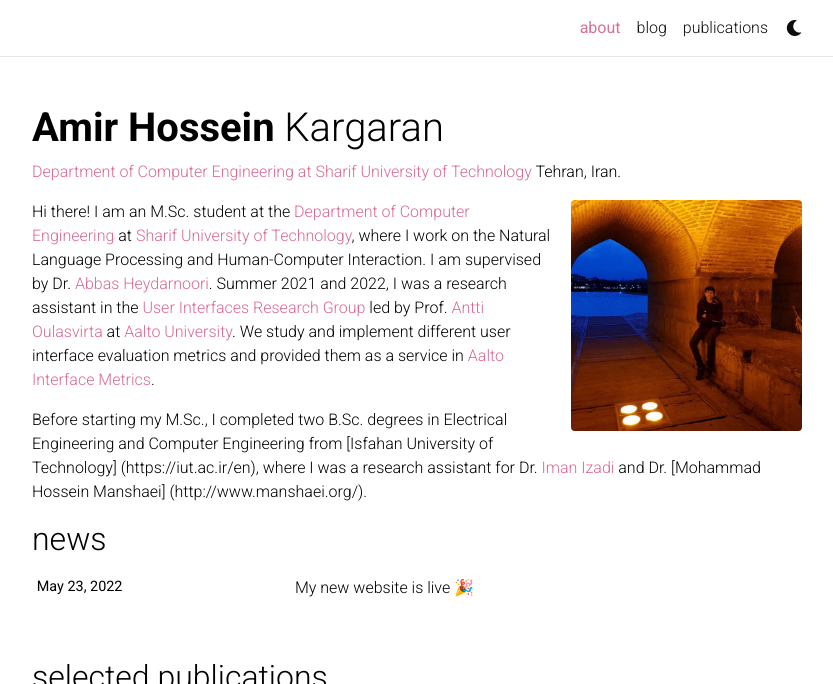
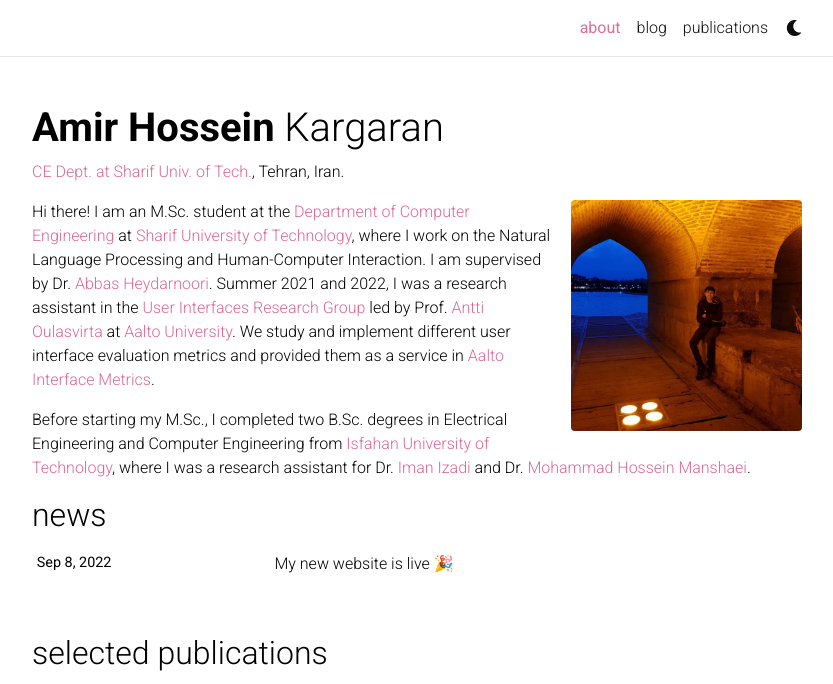
Before and after one commit to kargaranamir/kargaranamir.github.io, a Jekyll site: the page built from _pages/about.md, in a window 1280 px wide and 978 px high, cut to the strip 0-684 px from the top of the window. Shown: the whole strip, without its empty margins (223-1056 px from the left). Built offline with Jekyll 4.4.1, drawn with Linux system fonts in a browser that asks for light colours; full-size pictures stand in for the smaller copies a plugin makes; comment, search, counter and statistics services are not loaded; a style sheet for code colours, icons or effects is not loaded.

Commit message:
Fix bib and About

```diff
--- a/_pages/about.md
+++ b/_pages/about.md
@@ -2,7 +2,7 @@
 layout: about
 title: about
 permalink: /
-subtitle: <a href=http://ce.sharif.edu/>Department of Computer Engineering at Sharif University of Technology</a> Tehran, Iran.
+subtitle: <a href=http://ce.sharif.edu/>CE Dept. at Sharif Univ. of Tech.</a>, Tehran, Iran.
 
 profile:
   align: right
@@ -17,4 +17,4 @@ social: true  # includes social icons at the bottom of the page
 
 Hi there! I am an M.Sc. student at the [Department of Computer Engineering](http://ce.sharif.edu/) at [Sharif University of Technology](http://www.en.sharif.edu/), where I work on the Natural Language Processing and Human-Computer Interaction. I am supervised by Dr. [Abbas Heydarnoori](http://ise.ce.sharif.ir/director/). Summer 2021 and 2022, I was a research assistant in the [User Interfaces Research Group](https://userinterfaces.aalto.fi/) led by Prof. [Antti Oulasvirta](http://users.comnet.aalto.fi/oulasvir/) at [Aalto University](https://www.aalto.fi/en). We study and implement different user interface evaluation metrics and provided them as a service in [Aalto Interface Metrics](https://github.com/aalto-ui/aim).
 
-Before starting my M.Sc., I completed two B.Sc. degrees in Electrical Engineering and Computer Engineering from [Isfahan University of Technology] (https://iut.ac.ir/en), where I was a research assistant for Dr. [Iman Izadi](https://izadi.iut.ac.ir/) and Dr. [Mohammad Hossein Manshaei] (http://www.manshaei.org/).
+Before starting my M.Sc., I completed two B.Sc. degrees in Electrical Engineering and Computer Engineering from [Isfahan University of Technology](https://iut.ac.ir/en), where I was a research assistant for Dr. [Iman Izadi](https://izadi.iut.ac.ir/) and Dr. [Mohammad Hossein Manshaei](http://www.manshaei.org/).
```
Also changed, not shown: _bibliography/papers.bib (+4 -4 lines), _layouts/bib.html (+7 -0 lines), _news/announcement_1.md (+1 -1 lines).
